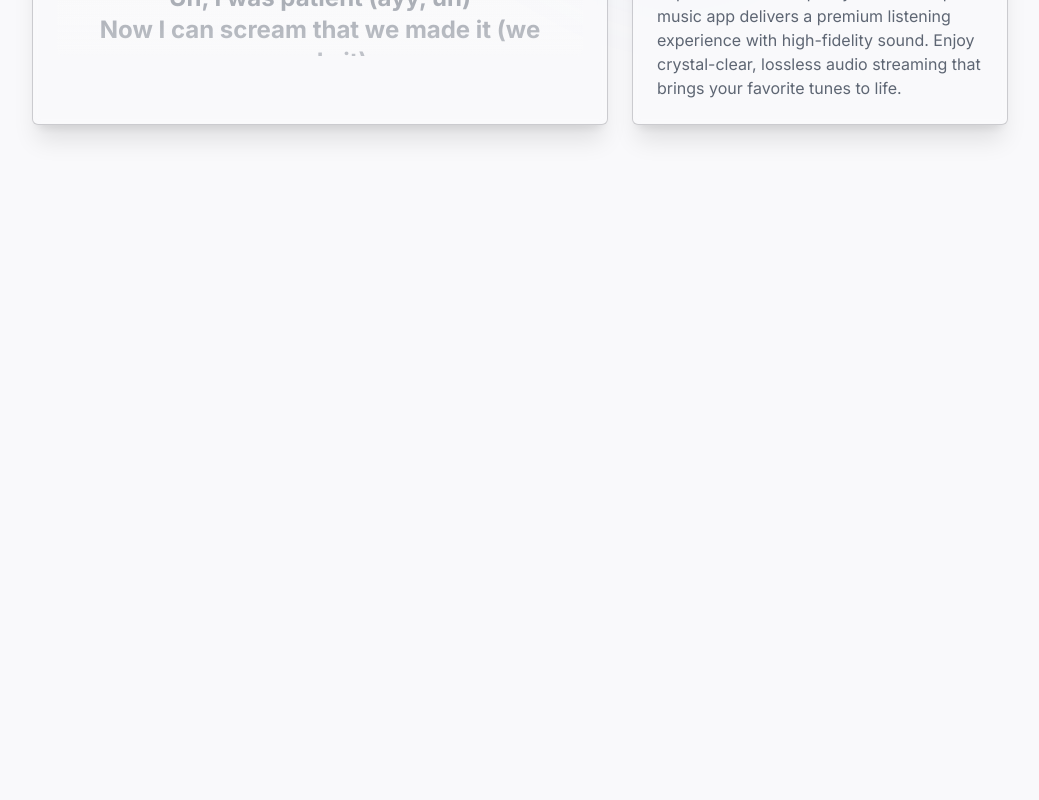
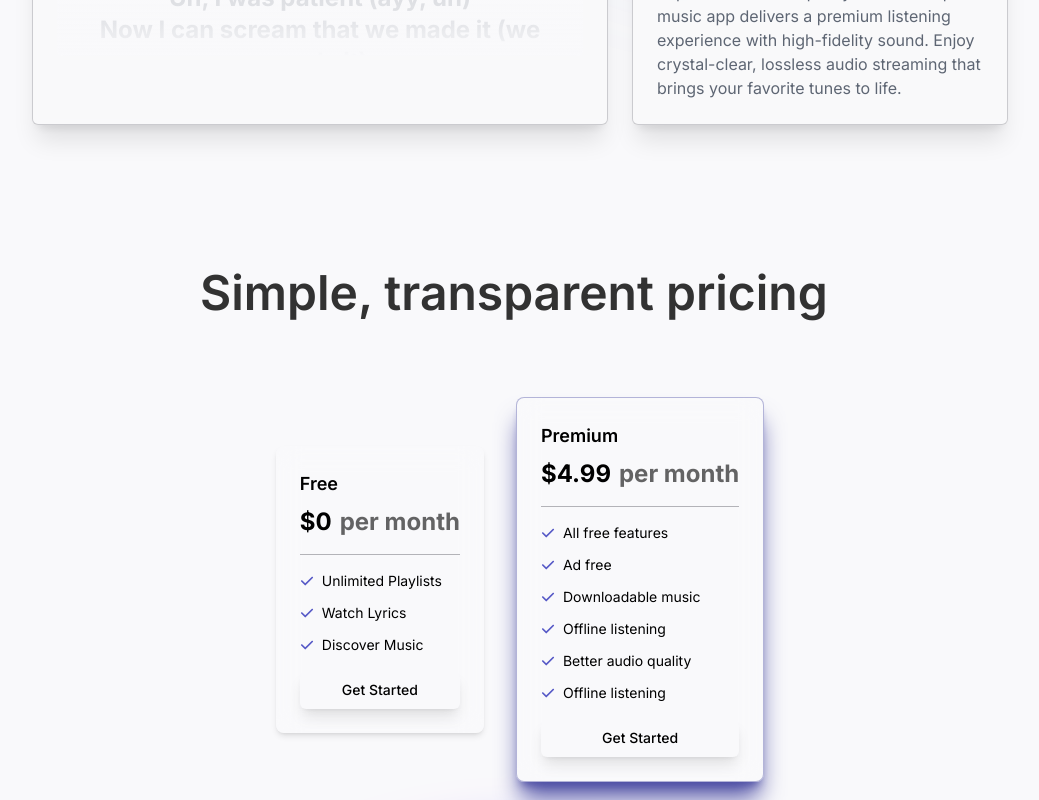
Before and after one commit to BenDayan123/beatune-website, a React (Vite) app: page / in a window 1280 px wide. Shown: the part 1760-2560 px from the top of the page, without its empty margins (120-1159 px from the left). Built offline with nearby package versions, Linux system fonts and the light colour scheme.

Commit message:
added price section

```diff
--- a/src/App.tsx
+++ b/src/App.tsx
@@ -9,6 +9,7 @@ import { Features } from "./components/Features";
 import GridGlow from "./components/GlowGrid";
 import { MdBuild } from "react-icons/md";
 import { IoLogoGithub } from "react-icons/io";
+import { PricePage } from "./components/PricePage";
 
 function App() {
   const { isDarkMode } = useDarkMode();
@@ -48,7 +49,7 @@ function App() {
         <ImageContainer src={Image} />
         <Features />
         <div className="glow-circle"></div>
-        <div className="h-screen"></div>
+        <PricePage />
         <div className="z-20 max-md:p-6 py-12 border-t border-white dark:border-background-dark mt-24 px-24 bg-background-light/50 dark:bg-background-dark/50 backdrop-blur-sm shadow-lg">
           <div className="flex mx-auto w-1/2 gap-5 justify-between max-md:w-full items-center max-md:flex-col max-md:justify-center">
             <div className="max-md:text-center">
--- a/src/components/Button.tsx
+++ b/src/components/Button.tsx
@@ -16,7 +16,7 @@ export const Button: React.FC<PropsWithChildren<Props>> = ({
     <button
       {...props}
       className={cn(
-        "flex gap-2 items-center py-2 px-6 rounded-full font-semibold transition-all active:scale-90",
+        "flex gap-2 items-center justify-center text-center py-2 px-6 rounded-full font-semibold transition-all active:scale-90",
         className
       )}
     >
--- a/src/components/Card.tsx
+++ b/src/components/Card.tsx
@@ -22,7 +22,7 @@ export const Card: React.FC<PropsWithChildren<Props>> = ({
   return (
     <div
       className={cn(
-        "relative overflow-hidden flex flex-col shadow-xl select-none space-y-2 dark:text-white w-full z-10 text-gray-700 bg-background-light/50 dark:bg-background-dark/80 transition-colors backdrop-blur-sm mt-10 p-6 mx-auto rounded-md border-[0.4px] border-background-dark/20 dark:border-background-light/20",
+        "relative overflow-hidden flex flex-col shadow-xl select-none space-y-2 dark:text-white w-full z-10 text-gray-700 bg-background-light/80 dark:bg-background-dark/80 transition-colors backdrop-blur-sm mt-10 p-6 mx-auto rounded-md border-[0.4px] border-background-dark/20 dark:border-background-light/20",
         className
       )}
     >
--- a/src/components/Lyrics/index.tsx
+++ b/src/components/Lyrics/index.tsx
@@ -30,19 +30,19 @@ export const LyricsBox: React.FC = () => {
       ref={ref}
       className="lines relative px-5 p-3 my-auto overflow-hidden rounded-md max-h-[150px]"
     >
-      <div className="rounded-md w-full h-full absolute top-0 left-0 bg-gradient-to-b from-background-light/50 dark:from-background-dark/50 to-transparent"></div>
+      <div className="rounded-md z-[5] w-full h-full absolute top-0 left-0 bg-gradient-to-b from-background-light dark:from-background-dark to-transparent"></div>
       {lines.map((line, i) => (
         <p
           key={i}
           className={cn(
-            "relative line font-bold text-2xl opacity-60 transition-all text-center",
+            "relative line z-[1] font-bold text-2xl opacity-60 transition-all text-center",
             lineIndex === i && "opacity-100 scale-125 drop-shadow-md z-10"
           )}
         >
           {line}
         </p>
       ))}
-      <div className="rounded-md w-full h-full absolute bottom-0 left-0 bg-gradient-to-t from-background-light/50 dark:from-background-dark/50 to-transparent"></div>
+      <div className="rounded-md z-[5] w-full h-full absolute bottom-0 left-0 bg-gradient-to-t from-background-light dark:from-background-dark to-transparent"></div>
     </div>
   );
 };
--- a/src/components/Nav.tsx
+++ b/src/components/Nav.tsx
@@ -17,8 +17,8 @@ export const NavBar: React.FC<Props> = () => {
           </a>
         </div>
         <ul className="gap-6 flex-1 hidden sm:flex">
-          <Link href="#features">Features</Link>
-          <Link>Pricing</Link>
+          <Link href="#">Features</Link>
+          <Link href="#">Pricing</Link>
           <Link>Docs</Link>
         </ul>
         <div className="flex items-center gap-3 font-bold">
--- /dev/null
+++ b/src/components/PricePage/Card.tsx
@@ -0,0 +1,42 @@
+import { Button } from "../../components/Button";
+import { cn } from "../../lib/utils";
+import { FaCheck } from "react-icons/fa6";
+
+interface Props {
+  className?: string;
+  price: number;
+  features: string[];
+  recommended?: boolean;
+  type: string;
+}
+
+export const Card: React.FC<Props> = ({ className, price, features, type }) => {
+  return (
+    <div
+      className={cn(
+        "bg-background-light/50 dark:bg-background-dark/50 backdrop-blur-md text-black dark:text-white w-fit p-6 shadow-md rounded-lg max-w-xs",
+        className
+      )}
+    >
+      <h1 className="text-lg font-semibold mb-2">{type}</h1>
+      <div className="text-2xl font-bold space-x-2">
+        <span>${price}</span>
+        <span className="opacity-60">per month</span>
+      </div>
+      <div className="shrink-0 bg-background-dark/30 dark:bg-background-light/30 h-[1px] w-full my-4"></div>
+      <div className="text-sm space-y-3">
+        {features.map((feature) => {
+          return (
+            <div className="flex items-center gap-2" key={feature}>
+              <FaCheck className="fill-[#575ac7]" />
+              <p>{feature}</p>
+            </div>
+          );
+        })}
+      </div>
+      <Button className="text-black w-full dark:text-white mt-4 hover:bg-black/5 hover:dark:bg-white/10 rounded-md border text-sm font-medium border-transparent dark:border-white/20 bg-background-light dark:bg-background-dark shadow-lg dark:shadow-none">
+        Get Started
+      </Button>
+    </div>
+  );
+};
--- /dev/null
+++ b/src/components/PricePage/index.tsx
@@ -0,0 +1,31 @@
+import { Card } from "./Card";
+
+export const PricePage: React.FC = () => {
+  return (
+    <div className="relative my-36 mx-auto w-1/2 max-md:w-full" id="pricing">
+      <h1 className="text-black/80 text-5xl font-semibold dark:text-white/80 max-md:text-center">
+        Simple, transparent pricing
+      </h1>
+      <div className="flex flex-col mt-20 sm:flex-row gap-8 justify-center items-center">
+        <Card
+          price={0}
+          type="Free"
+          features={["Unlimited Playlists", "Watch Lyrics", "Discover Music"]}
+        />
+        <Card
+          className="shadow-xl shadow-[#4d4ea4] dark:bg-[#4d4ea4]/20 border border-[#4d4ea4]/40"
+          price={4.99}
+          type="Premium"
+          features={[
+            "All free features",
+            "Ad free",
+            "Downloadable music",
+            "Offline listening",
+            "Better audio quality",
+            "Offline listening",
+          ]}
+        />
+      </div>
+    </div>
+  );
+};
```
Also changed, not shown: 1 other file (tests, documents, lock files or other folders).
